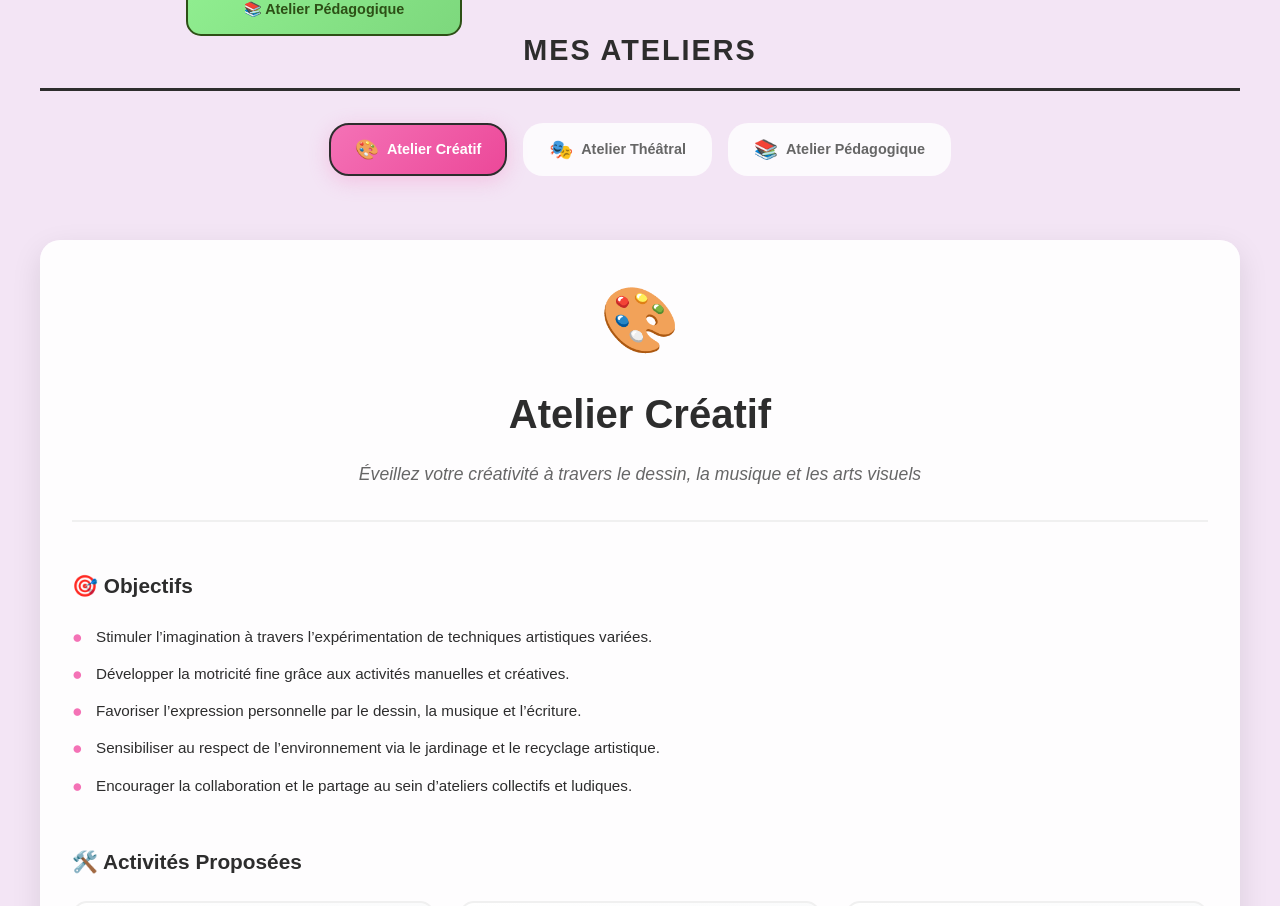
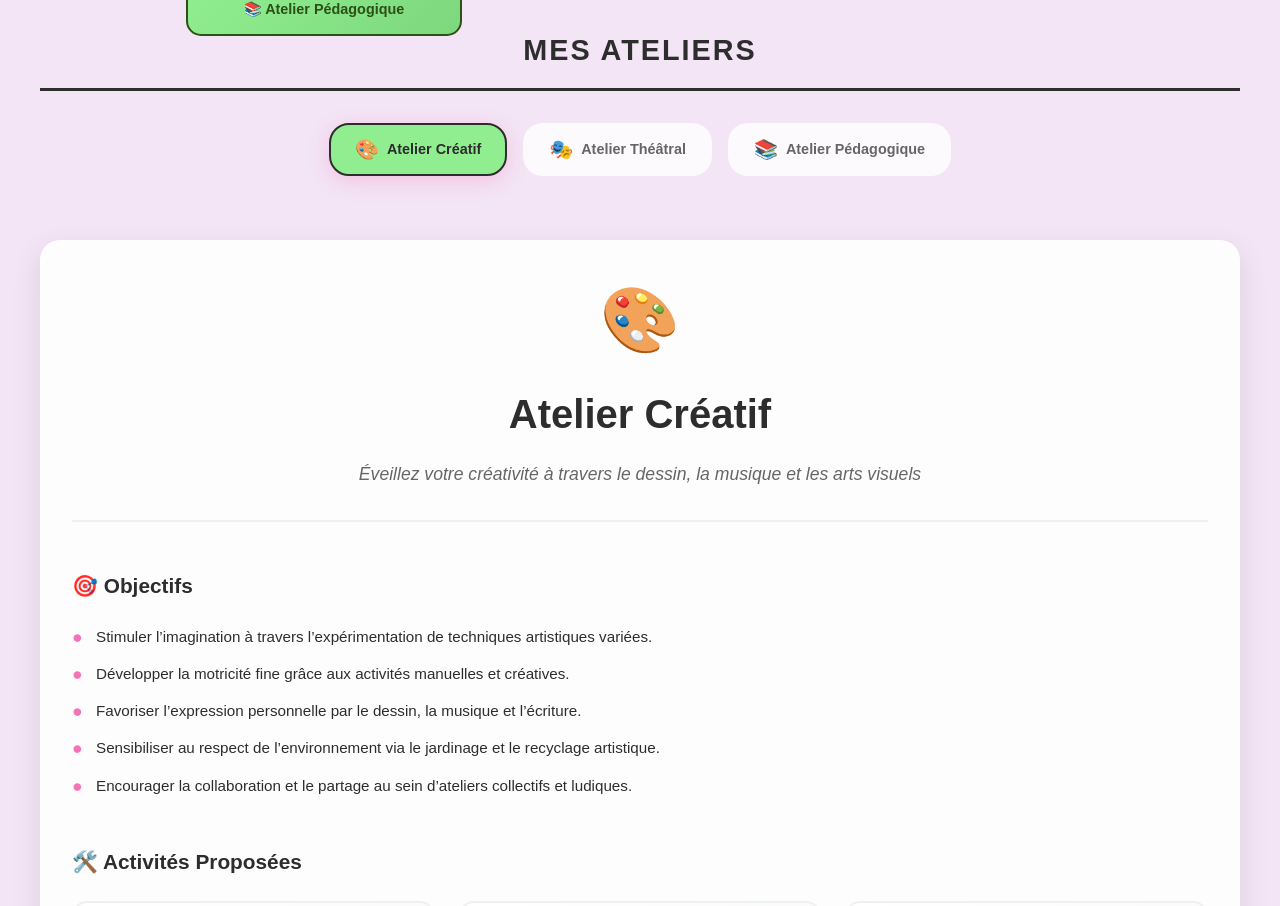
Before and after one commit to Eadroma/Atelier-Du-Reve-Portfolio, a React (Vite) app: page / in a window 1280 px wide. Shown: the part 1603-2509 px from the top of the page. Built offline with nearby package versions, Linux system fonts and the light colour scheme; a web font is replaced by a local one.

Commit message:
style: Update label color in contact form for improved aesthetics

```diff
--- a/src/Pages/About.scss
+++ b/src/Pages/About.scss
@@ -559,7 +559,7 @@
     label {
       display: block;
       margin-bottom: 0.5rem;
-      color: #2d5016;
+      color: #f472b6;
       font-weight: 600;
       font-size: 0.9rem;
     }
--- a/src/Pages/Atelier/Atelier.scss
+++ b/src/Pages/Atelier/Atelier.scss
@@ -110,13 +110,13 @@
     }
 
     &.active {
-      background: linear-gradient(135deg, #f472b6, #ec4899);
-      color: white;
+      background: #90ee90;
+      color: #2d2d2d;
       border-color: #2d2d2d;
       box-shadow: 0 5px 20px rgba(244, 114, 182, 0.3);
 
       .tab-text {
-        color: white;
+        color: #2d2d2d;
       }
 
       &:hover {
```
